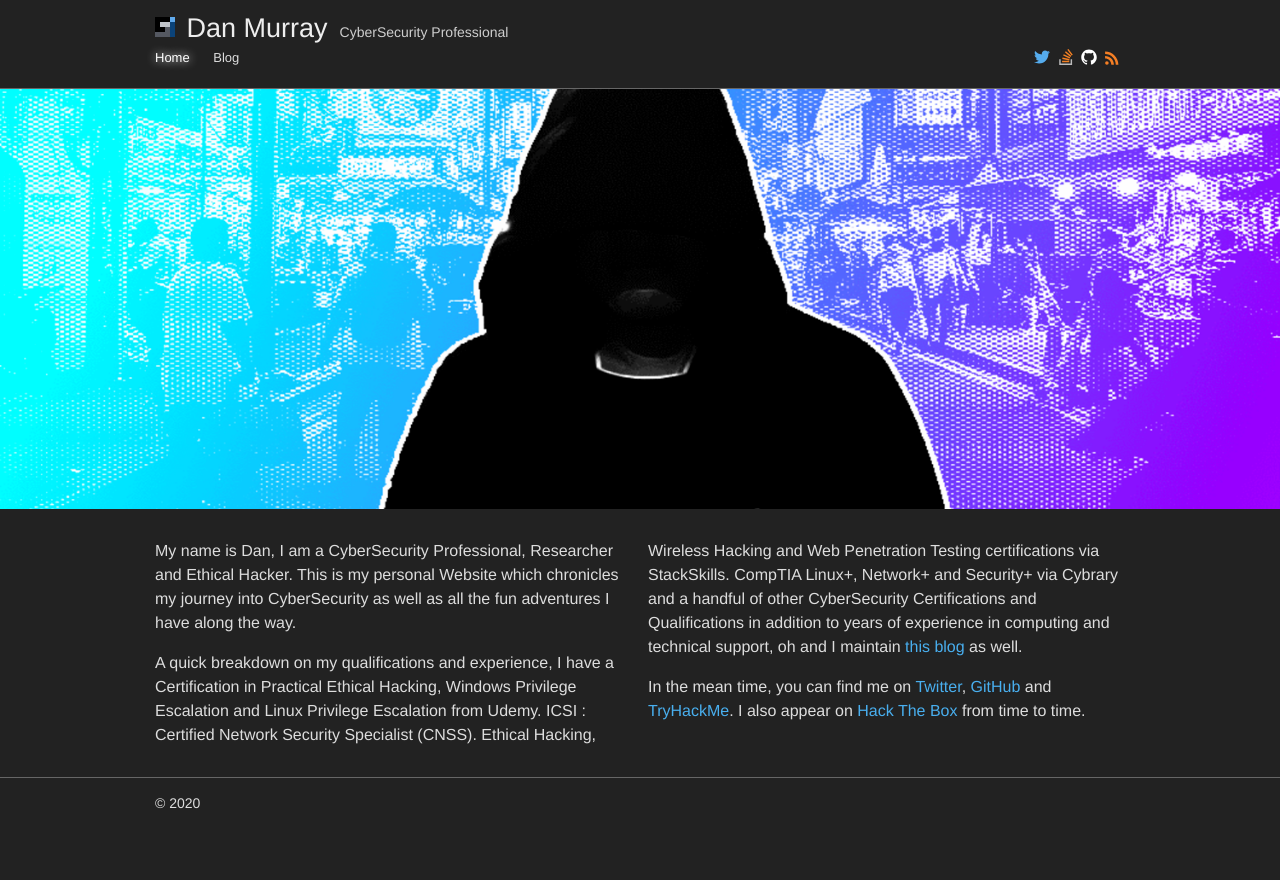
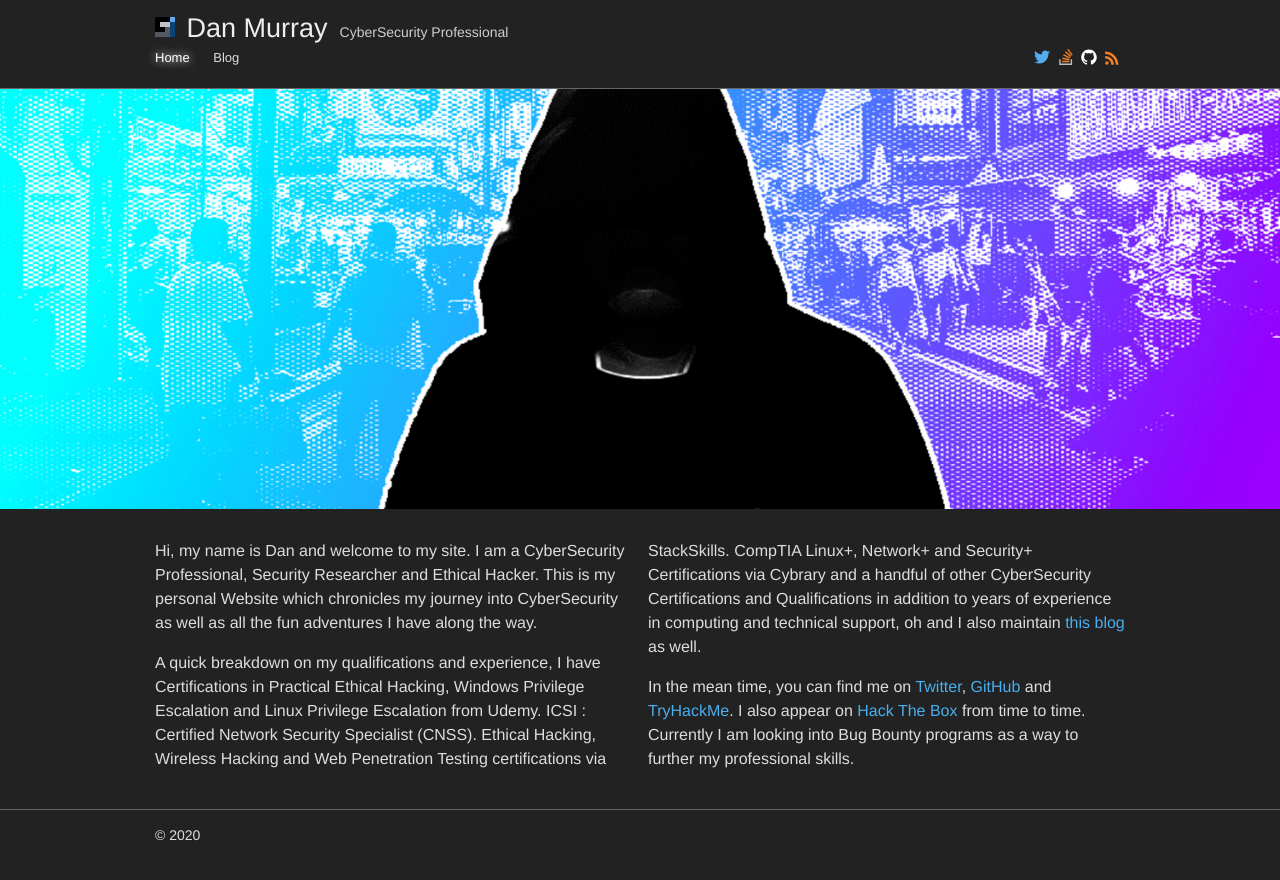
Before and after one commit to Ha3ks/ha3ks.github.io, a Jekyll site: the page built from index.html, in a window 1280 px wide. Shown: the top 880 px of the page. Built offline with Jekyll 4.4.1, drawn with Linux system fonts in a browser that asks for light colours.

Commit message:
Updates to about me.

```diff
--- a/_includes/about.md
+++ b/_includes/about.md
@@ -1,5 +1,5 @@
-My name is Dan, I am a CyberSecurity Professional, Researcher and Ethical Hacker. This is my personal Website which chronicles my journey into CyberSecurity as well as all the fun adventures I have along the way.
+Hi, my name is Dan and welcome to my site. I am a CyberSecurity Professional, Security Researcher and Ethical Hacker. This is my personal Website which chronicles my journey into CyberSecurity as well as all the fun adventures I have along the way.
 
-A quick breakdown on my qualifications and experience, I have a Certification in Practical Ethical Hacking, Windows Privilege Escalation and Linux Privilege Escalation from Udemy. ICSI : Certified Network Security Specialist (CNSS). Ethical Hacking, Wireless Hacking and Web Penetration Testing certifications via StackSkills. CompTIA Linux+, Network+ and Security+ via Cybrary and a handful of other CyberSecurity Certifications and Qualifications in addition to years of experience in computing and technical support, oh and I maintain [this blog](https://github.com/ha3ks/ha3ks.github.io) as well.
+A quick breakdown on my qualifications and experience, I have Certifications in Practical Ethical Hacking, Windows Privilege Escalation and Linux Privilege Escalation from Udemy. ICSI : Certified Network Security Specialist (CNSS). Ethical Hacking, Wireless Hacking and Web Penetration Testing certifications via StackSkills. CompTIA Linux+, Network+ and Security+ Certifications via Cybrary and a handful of other CyberSecurity Certifications and Qualifications in addition to years of experience in computing and technical support, oh and I also maintain [this blog](https://github.com/ha3ks/ha3ks.github.io) as well.
 
-In the mean time, you can find me on [Twitter](https://twitter.com/ha3ks), [GitHub](https://github.com/ha3ks) and [TryHackMe](https://tryhackme.com/p/ha3ks). I also appear on [Hack The Box](https://www.hackthebox.eu/home/users/profile/50433) from time to time.
+In the mean time, you can find me on [Twitter](https://twitter.com/ha3ks), [GitHub](https://github.com/ha3ks) and [TryHackMe](https://tryhackme.com/p/ha3ks). I also appear on [Hack The Box](https://www.hackthebox.eu/home/users/profile/50433) from time to time. Currently I am looking into Bug Bounty programs as a way to further my professional skills.
```
